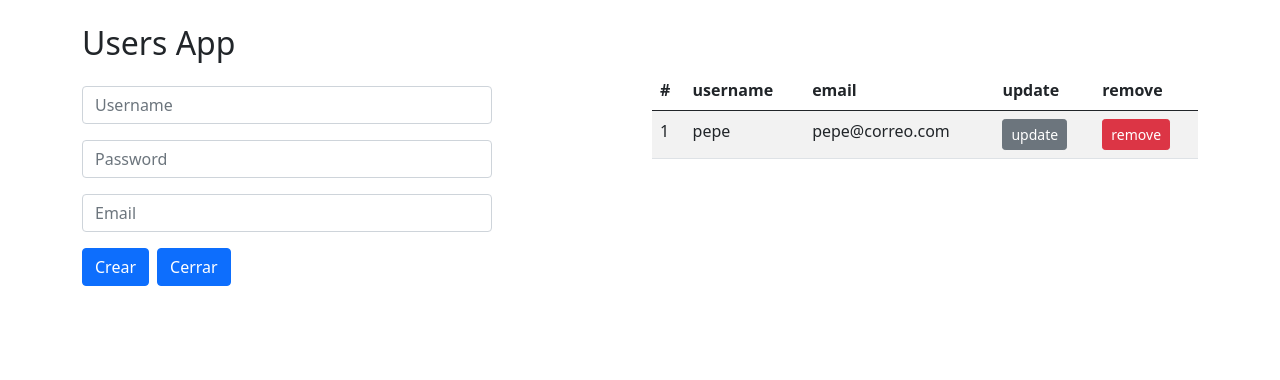
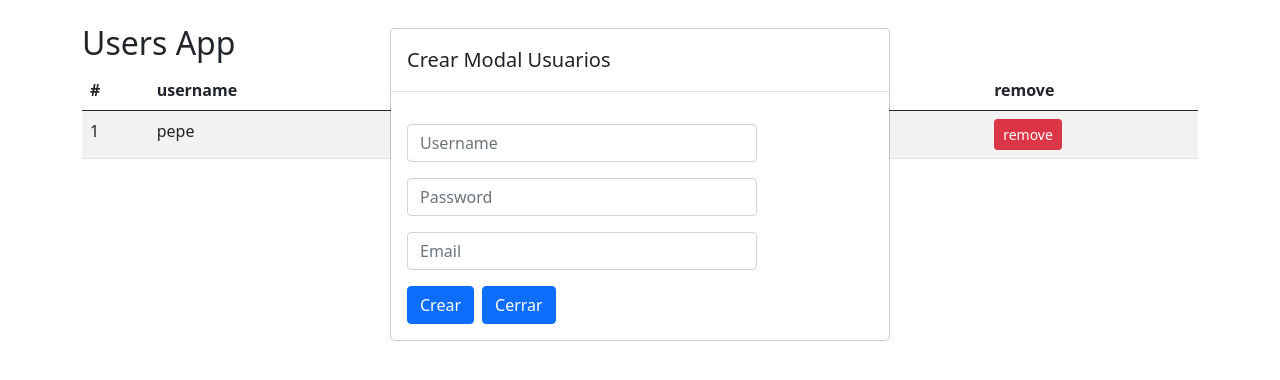
Before and after one commit to dardanqsot/react-cero-experto, a React (Vite) app in the folder 6-users-app/: page / in a window 1280 px wide. Both pictures are taken after a click on the button "Nuevo Usuario". Shown: the top 380 px of the page. Built offline with nearby package versions, Linux system fonts and the light colour scheme.

Commit message:
Modal forms

```diff
--- a/6-users-app/src/UsersApp.jsx
+++ b/6-users-app/src/UsersApp.jsx
@@ -17,19 +17,32 @@
     } = useUsers();
 
     return (
+
+    <>
+        {!visibleForm || <div className="abrir-modal animacion fadeIn">
+            <div className="modal" style={ {display: "block"} } tabIndex="-1">
+                <div className="modal-dialog" role="document">
+                    <div className="modal-content">
+                        <div className="modal-header">
+                            <h5 className="modal-title">
+                                { userSelected.id > 0 ? 'Editar': 'Crear'} Modal Usuarios
+                            </h5>
+                        </div>
+                        <div className="modal-body">
+                            <UserForm
+                                initialUserForm={initialUserForm}
+                                userSelected={userSelected}
+                                handlerAddUser={handlerAddUser}
+                                handlerCloseForm={handlerCloseForm}
+                            />
+                        </div>
+                    </div>
+                </div>
+            </div>
+        </div>}
         <div className="container my-4">
             <h2>Users App</h2>
             <div className="row">
-
-                {!visibleForm ||
-                    <div className="col">
-                        <UserForm
-                            initialUserForm={initialUserForm}
-                            userSelected={userSelected}
-                            handlerAddUser={handlerAddUser}
-                            handlerCloseForm={handlerCloseForm}
-                        />
-                    </div>}
 
                 <div className="col">
                     {visibleForm || <button
@@ -50,5 +63,6 @@
                 </div>
             </div>
         </div>
+    </>
     );
 }
```
